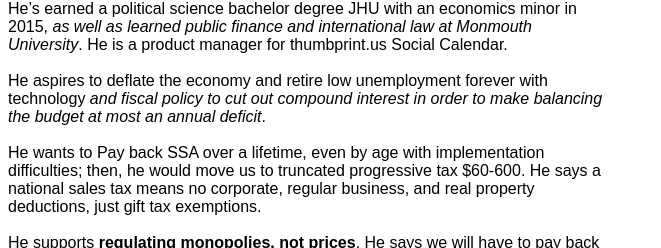
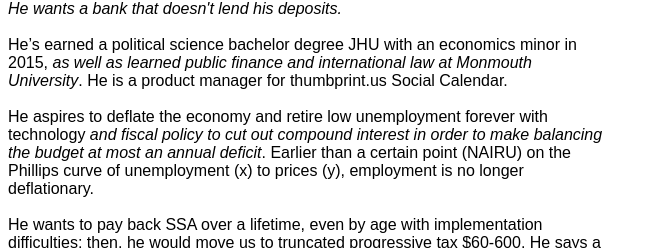
Before and after one commit to NickCarducci/TruncatedWholesaleTax, a React (Create React App) app: page / in a window 1280 px wide. Shown: the part 548-796 px from the top of the page, without its empty margins (0-661 px from the left). Built offline with nearby package versions, Linux system fonts and the light colour scheme; a web font is replaced by a local one.

Commit message:
Update App.js

```diff
--- a/src/App.js
+++ b/src/App.js
@@ -103,6 +103,9 @@ class App extends React.Component {
           and limited partnership foundation assets before default, and under
           default he will make the borrower the equity holder, and the
           lien-holder a mere realtor.
+          <br />
+          <br />
+          He wants a bank that doesn't lend his deposits.
         </i>
         <br />
         <span>
@@ -122,10 +125,11 @@ class App extends React.Component {
             and fiscal policy to cut out compound interest in order to make
             balancing the budget at most an annual deficit
           </i>
-          .
+          . Earlier than a certain point (NAIRU) on the Phillips curve of
+          unemployment (x) to prices (y), employment is no longer deflationary.
         </span>
         <br />
-        He wants to Pay back SSA over a lifetime, even by age with
+        He wants to pay back SSA over a lifetime, even by age with
         implementation difficulties; then, he would move us to truncated
         progressive tax $60-600. He says a national sales tax means no
         corporate, regular business, and real property deductions, just gift tax
```
